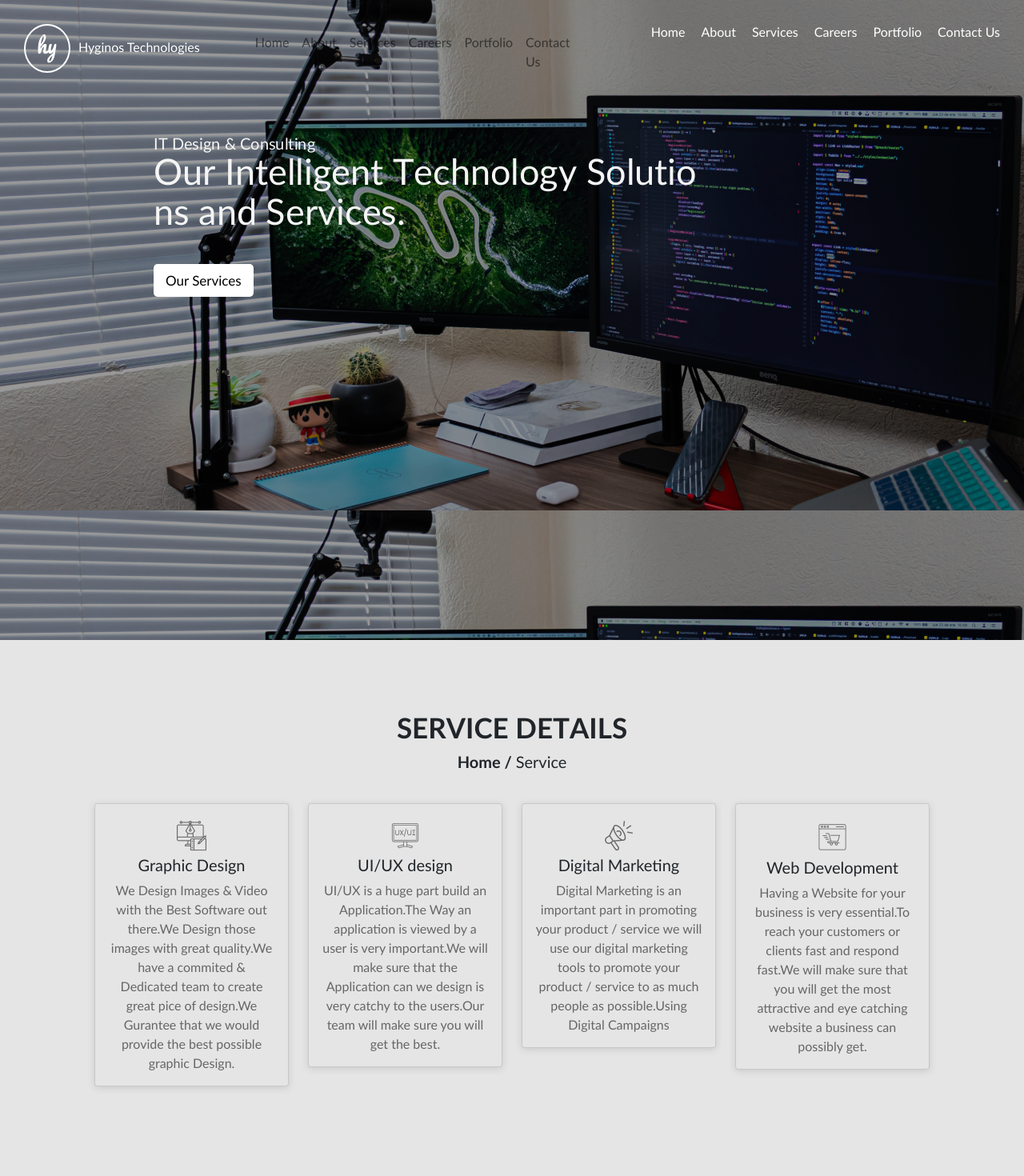
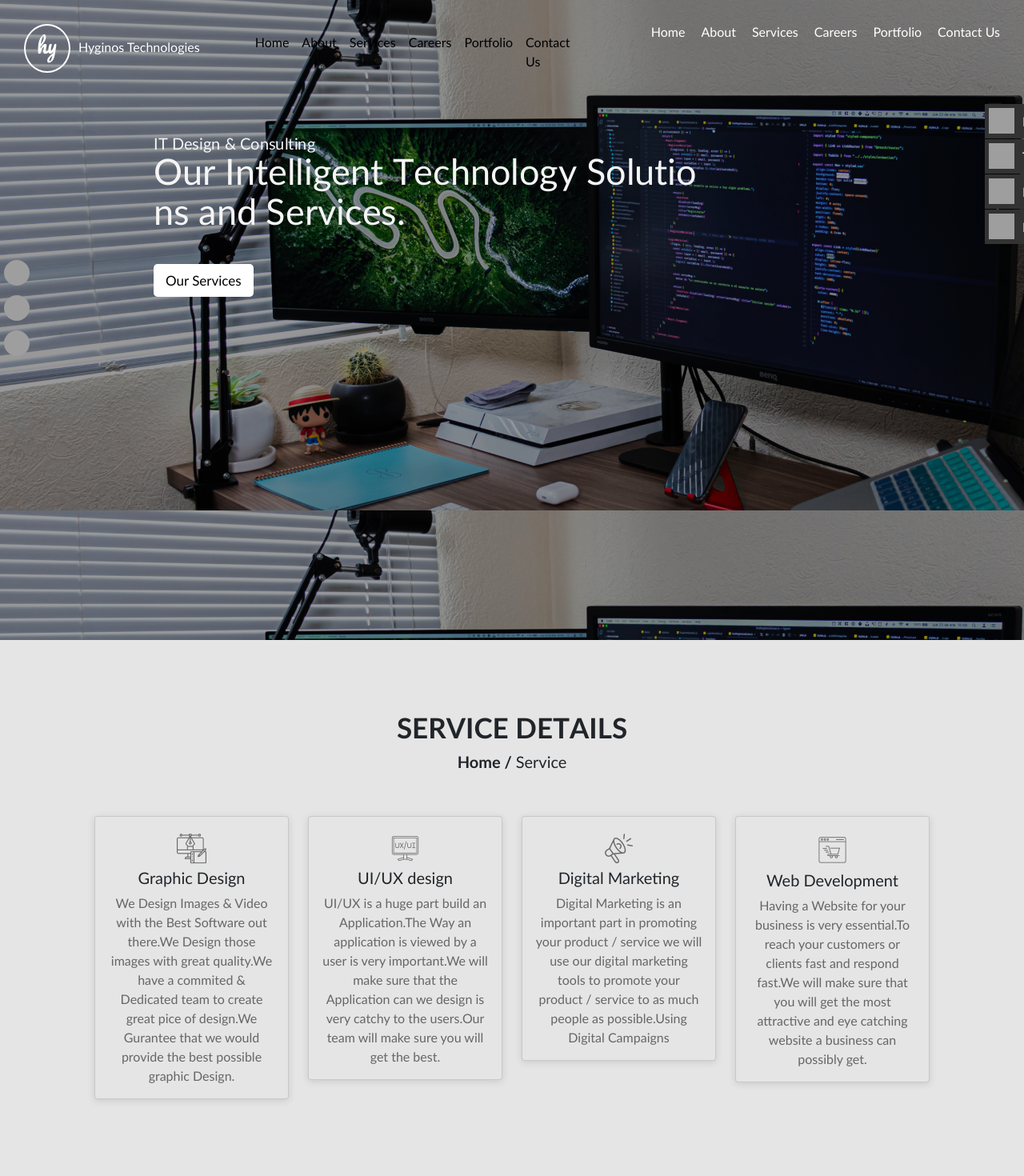
Before and after one commit to Hyginos-Technologies/official-website, a React (Create React App) app: page / in a window 1280 px wide. Shown: the top 1470 px of the page at 80% size. Built offline with nearby package versions, Linux system fonts and the light colour scheme; grey boxes are pictures that could not be loaded; the HTML template or start-up script is replaced by a standard one.

Commit message:
navigation fix

```diff
--- a/src/App.js
+++ b/src/App.js
@@ -41,7 +41,7 @@ function App() {
         <Route path="*" element={<NotFound />} />
       </Routes>
     </BrowserRouter>
-      {/* <SocialBar /> */}
+      <SocialBar />
       <Footer />
     </div>
   );
--- a/src/components/Careers/CareerContent/CareerContent.css
+++ b/src/components/Careers/CareerContent/CareerContent.css
@@ -65,3 +65,9 @@
     color: #666666;
     font-size: 12px;
 }
+
+@media screen and (max-width: 500px) {
+    #career .blog{
+        width: 100%;
+    }
+}
--- a/src/components/Home/Services-We-Provide/ServicesProvide.js
+++ b/src/components/Home/Services-We-Provide/ServicesProvide.js
@@ -19,7 +19,7 @@ const ServicesProvide = () => {
         </div>
 
         <div className='row' id='services-card'>
-            <Link className='col-md-3 col-sm-12' to='/services/graphic-design' style={{textDecoration:'none'}}>
+            <Link className='col-md-3 col-sm-12 my-3' to='/services/graphic-design' style={{textDecoration:'none'}}>
             <Jump>
                 <div class="card" >
                     <div class="card-body">
@@ -31,7 +31,7 @@ const ServicesProvide = () => {
             </Jump>
             </Link>
 
-            <Link className='col-md-3 col-sm-12' to='/services/ui-ux'  style={{textDecoration:'none'}}>
+            <Link className='col-md-3 col-sm-12 my-3' to='/services/ui-ux'  style={{textDecoration:'none'}}>
             <Jump>
             <div class="card" >
                 <div class="card-body">
@@ -43,7 +43,7 @@ const ServicesProvide = () => {
             </Jump>
             </Link>
 
-            <Link className='col-md-3 col-sm-12' to='/services/digital-marketing'  style={{textDecoration:'none'}}>
+            <Link className='col-md-3 col-sm-12 my-3' to='/services/digital-marketing'  style={{textDecoration:'none'}}>
             <Jump>
             <div class="card" >
                 <div class="card-body">
@@ -55,7 +55,7 @@ const ServicesProvide = () => {
             </Jump>
             </Link>
 
-            <Link className='col-md-3 col-sm-12' to='/services/web-dev'  style={{textDecoration:'none'}}>
+            <Link className='col-md-3 col-sm-12 my-3' to='/services/web-dev'  style={{textDecoration:'none'}}>
             <Jump>
             <div class="card" >
                 <div class="card-body">
--- a/src/components/main-component/MainNav.css
+++ b/src/components/main-component/MainNav.css
@@ -23,6 +23,13 @@ ul li a:hover{
     border-radius: 80%;
 }
 
+#main-navlist li{
+    padding: 8px;
+}
+
+#main-navlist li a{
+    color: #000;
+}
 
 @media screen and (max-width: 960px) {
     ul {
--- a/src/components/main-component/MainNav.js
+++ b/src/components/main-component/MainNav.js
@@ -29,13 +29,16 @@ const MainNav = () => {
         <Offcanvas.Title id="offcanvasNavbarLabel"><img src={LOGO} id='dropdown-image' />  Hyginos Technologies</Offcanvas.Title>
       </Offcanvas.Header>
       <Offcanvas.Body>
-        <Nav className="justify-content-end flex-grow-1 pe-3">
-          <Nav.Link href="/">Home</Nav.Link>
-          <Nav.Link href="/about">About</Nav.Link>
-          <Nav.Link href="/services">Services</Nav.Link>
-          <Nav.Link href="/careers">Careers</Nav.Link>
-          <Nav.Link href="/portfolio">Portfolio</Nav.Link>
-          <Nav.Link href="/contact-us">Contact Us</Nav.Link>
+        <Nav className="justify-content-end flex-grow-1 pe-3" id='main-navlist'>
+
+
+          <li><Link to="/">Home</Link></li>
+            <li><Link to="/about">About</Link></li>
+            <li><Link to="/services">Services</Link></li>
+            <li><Link to="/careers">Careers</Link></li>
+            <li><Link to="/portfolio">Portfolio</Link></li>
+            <li><Link to="/contact-us">Contact Us</Link></li>
+
 
         </Nav>
 
@@ -44,7 +47,7 @@ const MainNav = () => {
   </Container>
 </Navbar>
 
- <ul>
+     <ul>
           <li><Link to="/">Home</Link></li>
           <li><Link to="/about">About</Link></li>
           <li><Link to="/services">Services</Link></li>
```
